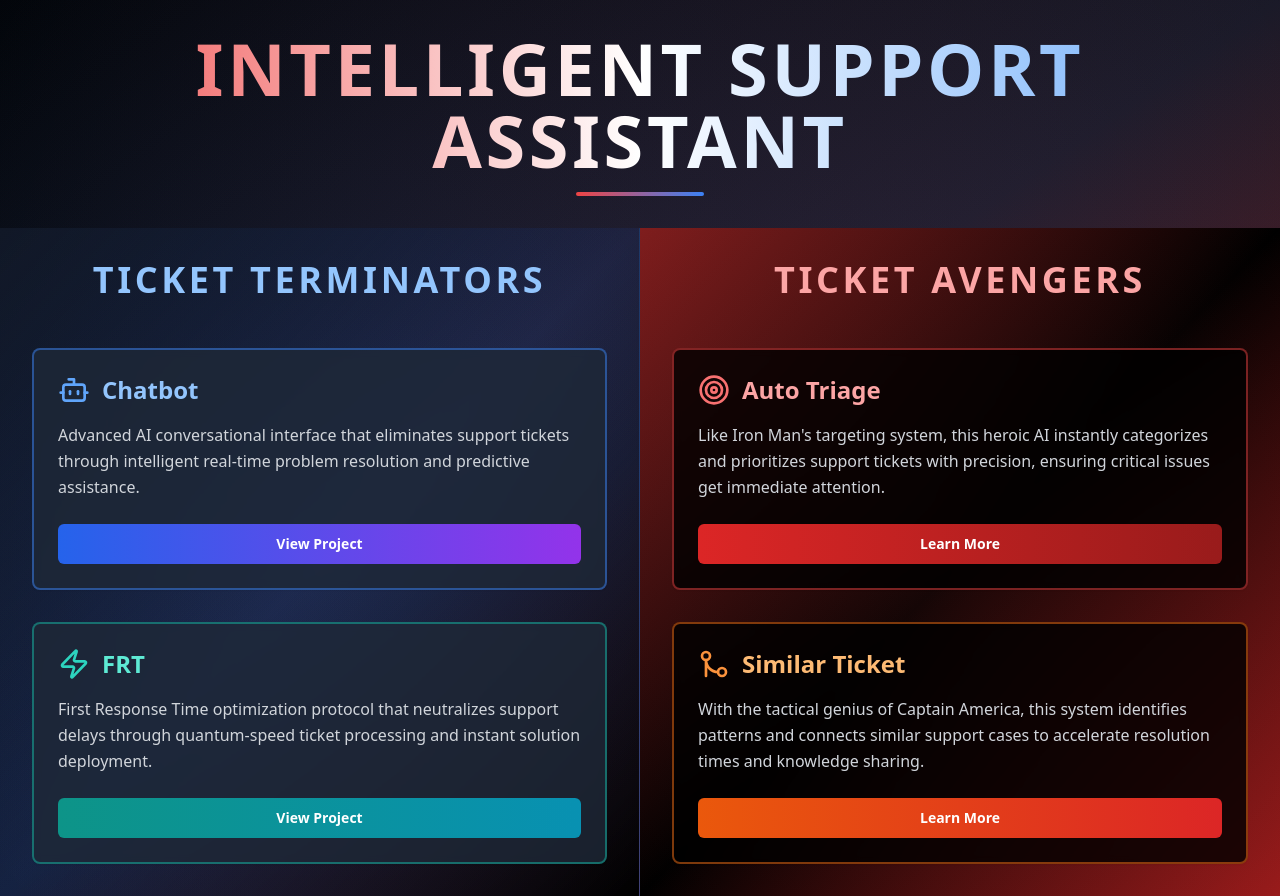
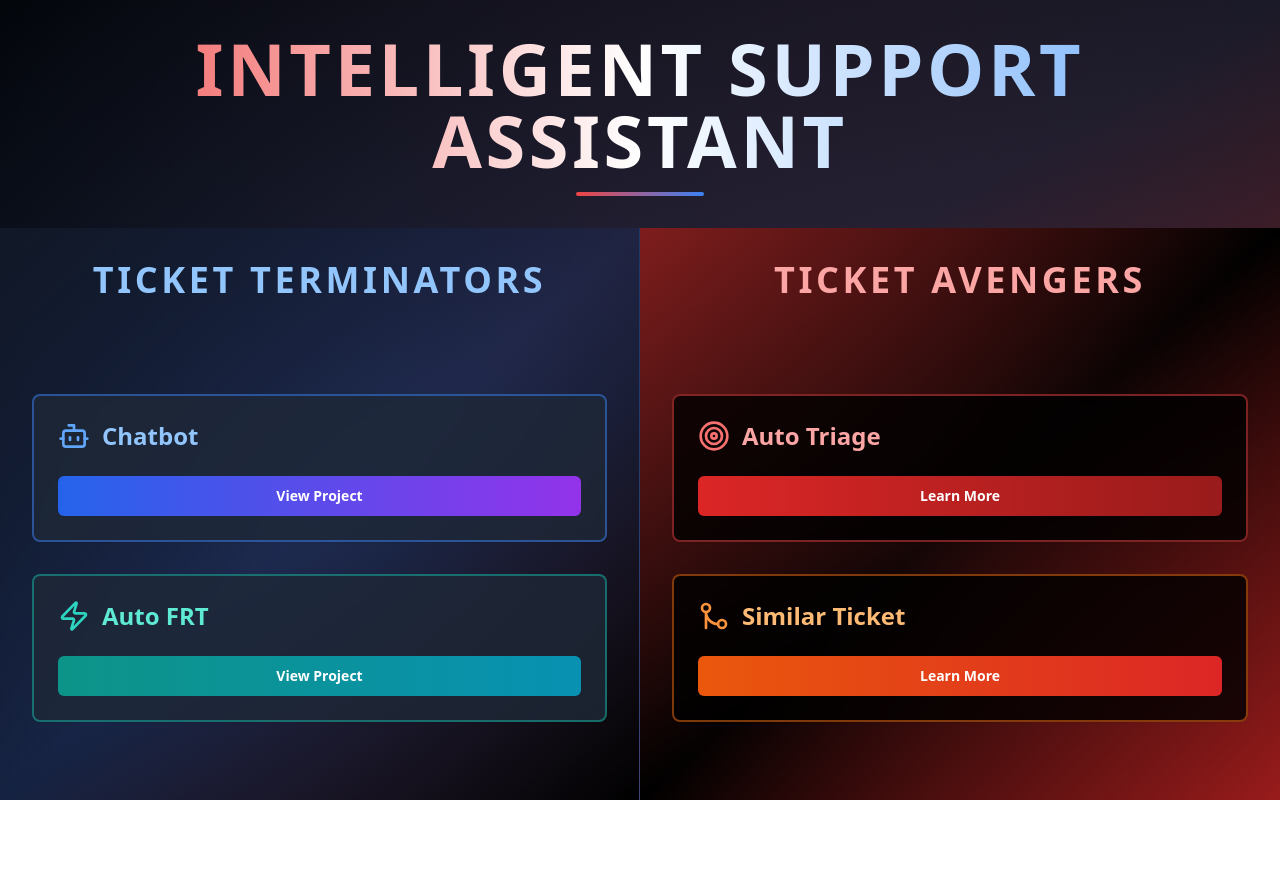
Before and after one commit to SanjanaRajesh2003/avengers-ai-assist, a React (Vite) app: page / in a window 1280 px wide. After the commit the page ends 800 px from the top, so only its background shows below. Built offline with nearby package versions, Linux system fonts and the light colour scheme.

Commit message:
Visual edit in Lovable
Edited UI in Lovable

```diff
--- a/src/pages/Index.tsx
+++ b/src/pages/Index.tsx
@@ -1,11 +1,8 @@
-
 import { Button } from "@/components/ui/button";
 import { Card } from "@/components/ui/card";
 import { Bot, Zap, Target, GitMerge } from "lucide-react";
-
 const Index = () => {
-  return (
-    <div className="min-h-screen bg-gradient-to-br from-black via-gray-900 to-red-900 text-white overflow-hidden relative">
+  return <div className="min-h-screen bg-gradient-to-br from-black via-gray-900 to-red-900 text-white overflow-hidden relative">
       {/* Background Effects */}
       <div className="absolute inset-0 bg-[radial-gradient(circle_at_30%_50%,rgba(59,130,246,0.1),transparent)] pointer-events-none"></div>
       <div className="absolute inset-0 bg-[radial-gradient(circle_at_70%_50%,rgba(239,68,68,0.1),transparent)] pointer-events-none"></div>
@@ -40,8 +37,7 @@ const Index = () => {
                     <h3 className="text-2xl font-bold text-blue-300">Chatbot</h3>
                   </div>
                   <p className="text-gray-300 mb-6 leading-relaxed">
-                    Advanced AI conversational interface that eliminates support tickets through intelligent real-time problem resolution and predictive assistance.
-                  </p>
+                </p>
                   <Button className="w-full bg-gradient-to-r from-blue-600 to-purple-600 hover:from-blue-500 hover:to-purple-500 border-0 text-white font-semibold py-3 transition-all duration-300 hover:shadow-lg hover:shadow-blue-500/30">
                     View Project
                   </Button>
@@ -51,11 +47,10 @@ const Index = () => {
                 <Card className="bg-gray-800/80 border-2 border-teal-500/50 p-6 hover:border-teal-400 hover:bg-gray-800/90 transition-all duration-300 hover:scale-105 hover:shadow-lg hover:shadow-teal-500/20 group backdrop-blur-sm">
                   <div className="flex items-center mb-4">
                     <Zap className="w-8 h-8 text-teal-400 mr-3 group-hover:text-teal-300 transition-colors" />
-                    <h3 className="text-2xl font-bold text-teal-300">FRT</h3>
+                    <h3 className="text-2xl font-bold text-teal-300">Auto FRT</h3>
                   </div>
                   <p className="text-gray-300 mb-6 leading-relaxed">
-                    First Response Time optimization protocol that neutralizes support delays through quantum-speed ticket processing and instant solution deployment.
-                  </p>
+                </p>
                   <Button className="w-full bg-gradient-to-r from-teal-600 to-cyan-600 hover:from-teal-500 hover:to-cyan-500 border-0 text-white font-semibold py-3 transition-all duration-300 hover:shadow-lg hover:shadow-teal-500/30">
                     View Project
                   </Button>
@@ -82,8 +77,7 @@ const Index = () => {
                     <h3 className="text-2xl font-bold text-red-300">Auto Triage</h3>
                   </div>
                   <p className="text-gray-300 mb-6 leading-relaxed">
-                    Like Iron Man's targeting system, this heroic AI instantly categorizes and prioritizes support tickets with precision, ensuring critical issues get immediate attention.
-                  </p>
+                </p>
                   <Button className="w-full bg-gradient-to-r from-red-600 to-red-800 hover:from-red-500 hover:to-red-700 border-0 text-white font-semibold py-3 transition-all duration-300 hover:shadow-lg hover:shadow-red-500/30">
                     Learn More
                   </Button>
@@ -96,8 +90,7 @@ const Index = () => {
                     <h3 className="text-2xl font-bold text-orange-300">Similar Ticket</h3>
                   </div>
                   <p className="text-gray-300 mb-6 leading-relaxed">
-                    With the tactical genius of Captain America, this system identifies patterns and connects similar support cases to accelerate resolution times and knowledge sharing.
-                  </p>
+                </p>
                   <Button className="w-full bg-gradient-to-r from-orange-600 to-red-600 hover:from-orange-500 hover:to-red-500 border-0 text-white font-semibold py-3 transition-all duration-300 hover:shadow-lg hover:shadow-orange-500/30">
                     Learn More
                   </Button>
@@ -107,8 +100,6 @@ const Index = () => {
           </div>
         </div>
       </div>
-    </div>
-  );
+    </div>;
 };
-
 export default Index;
```
